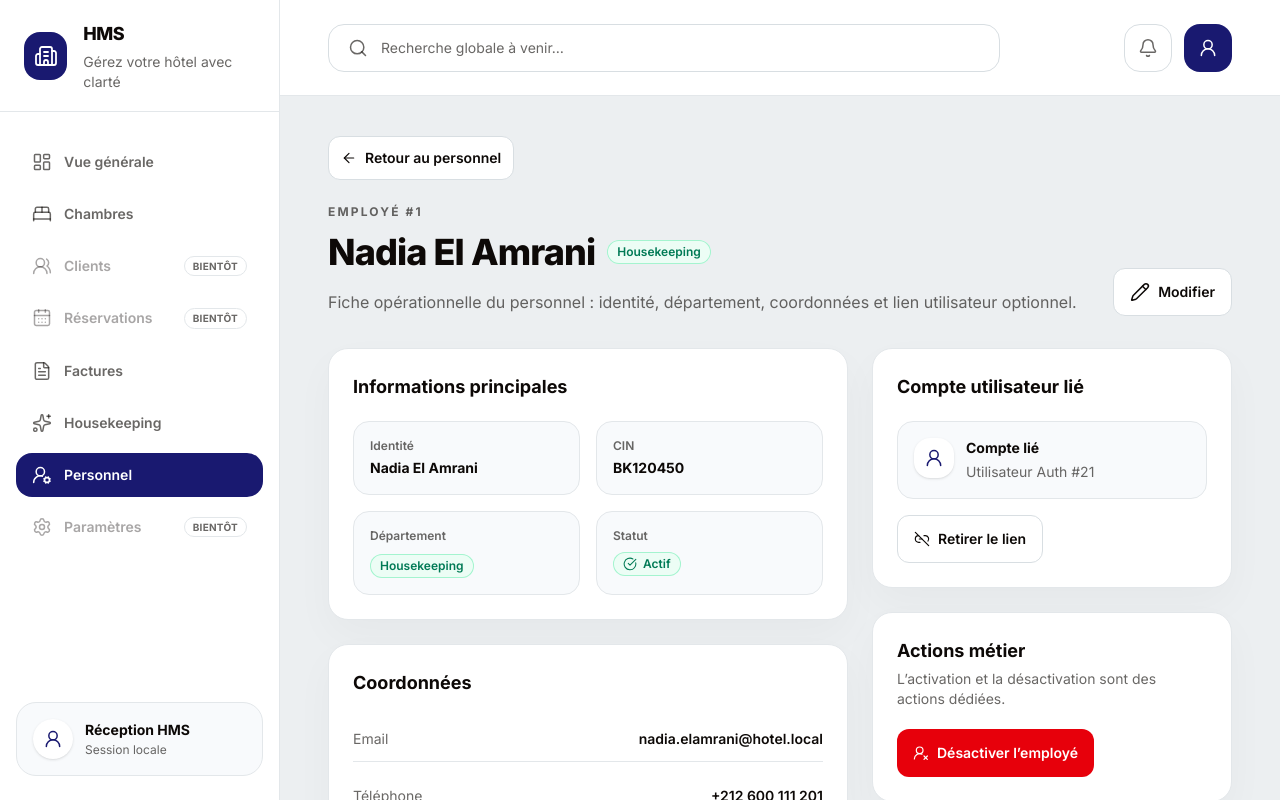
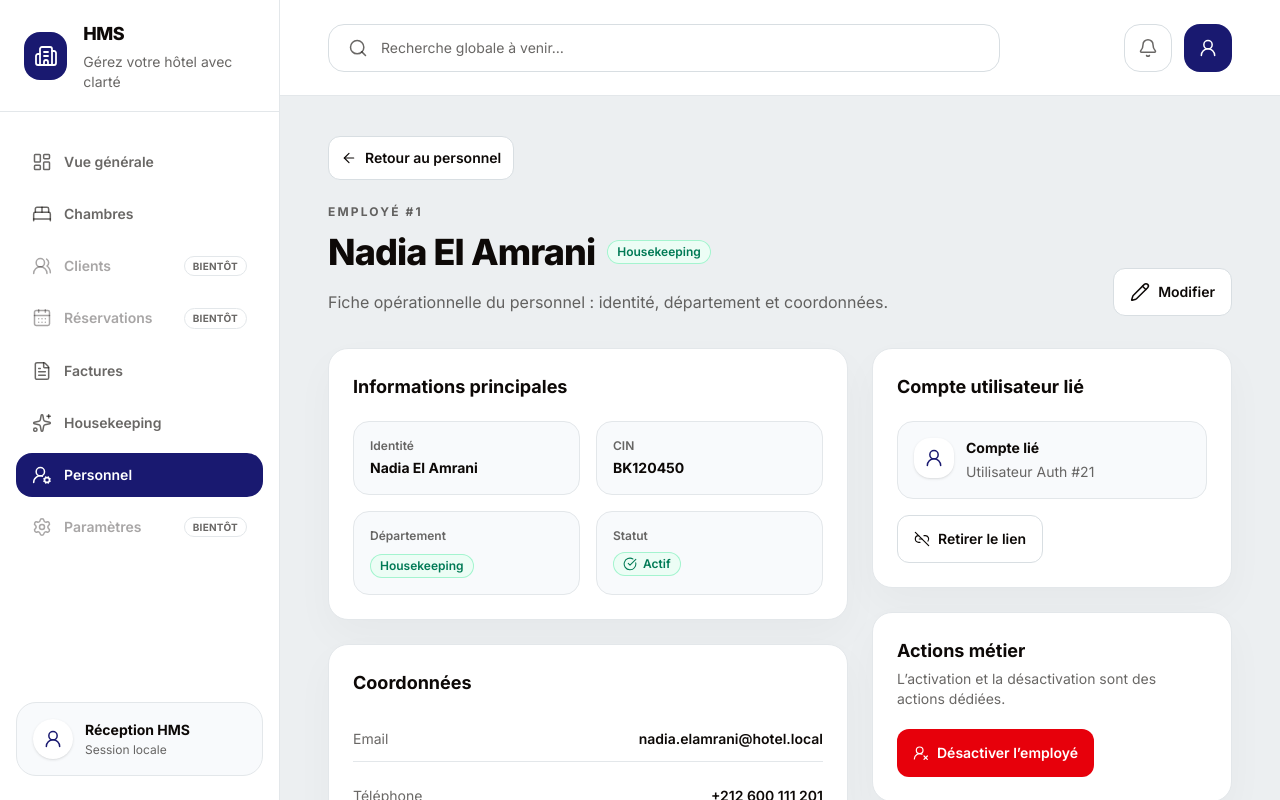
Before and after one commit to Mouad45-bit/hotel-management-system, a Next.js app in the folder frontend/: page /staff/1 in a window 1280 px wide. Shown: the top 800 px of the page. Built offline with nearby package versions, Linux system fonts and the light colour scheme; no server answers.

Commit message:
fix(staff): simplify employee detail description

```diff
--- a/frontend/src/components/staff/StaffDetailClient.tsx
+++ b/frontend/src/components/staff/StaffDetailClient.tsx
@@ -199,7 +199,7 @@ export function StaffDetailClient({ employeeId }: StaffDetailClientProps) {
                     </div>
 
                     <p className="mt-4 max-w-3xl text-base leading-7 text-[var(--hms-text-muted)]">
-                        Fiche opérationnelle du personnel : identité, département, coordonnées et lien utilisateur optionnel.
+                        Fiche opérationnelle du personnel : identité, département et coordonnées.
                     </p>
                 </div>
 
```
